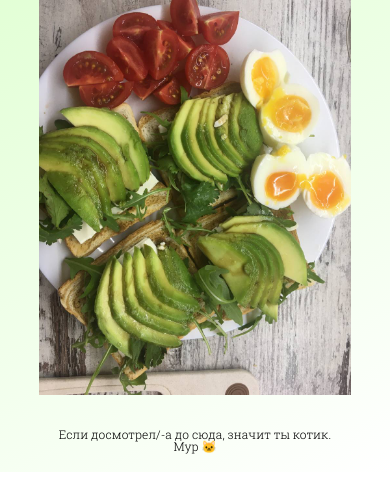
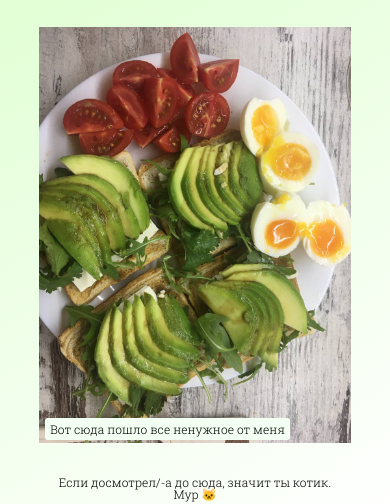
Before and after one commit to ilonaavocadovna/ilonaavocadovna.github.io, a plain HTML site: page index.html in a window 390 px wide. Shown: the part 395-899 px from the top of the page. Before the commit the page ends 867 px from the top, so only its background shows below. Drawn offline with Linux system fonts and the light colour scheme.

Commit message:
add pics labels

```diff
--- a/assets/css/style.css
+++ b/assets/css/style.css
@@ -14,6 +14,10 @@ p {
     font-family: 'Roboto Slab', serif;
     font-size: 25px;
     line-height: 30px;
+}
+
+span {
+    font-family: 'Roboto Slab', serif;
 }
 
 footer p {
@@ -39,6 +43,22 @@ footer {
     padding-bottom: 20px;
 }
 
+.pic-container {
+    position: relative;
+    display: inline-block;
+}
+
+.pic-container span {
+    position: absolute;
+    bottom: 0;
+    left: 0;
+    margin: 0 2% 2% 2%;
+    background-color: #f3fff2;
+    padding: 5px;
+    border-radius: 3px;
+    font-size: 18px;
+}
+
 @media only screen and (max-width: 768px) {
     h1 {
         font-size: 20px;
@@ -59,4 +79,8 @@ footer {
         width: 80vw;
         height: auto;
     }
+
+    .pic-container span {
+        font-size: 12px;
+    }
 }
--- a/index.html
+++ b/index.html
@@ -15,20 +15,28 @@
 </head>
 <body>
 <header class="container">
-    <h1>Привет&#128075; Меня зовут <Назови меня как-то и скажи Вале. Он напишет сюда></h1>
+    <h1>Привет&#128075; Меня зовут
+        <Назови меня как-то и скажи Вале. Он напишет сюда>
+    </h1>
+    <br>
     <p>
         Я подарок одного молодого человека одной молодой даме. <br>
         Он вспомнил, что у нее нет меня, когда делал авокадо тосты и <br>
         посадил меня для нее <br>
+        <br>
         Посажен я был сначала в водичку, а потом в стакан из Протагониста, <br>
-        из которого был выпит чудный фильтр (наверное поэтому <br>
+        из которого был выпит чудный фильтр. Наверное поэтому <br>
         я такой красивый. Был бы стаканчик после <br>
-        рафа - уверен, такого результата не было бы) <br>
+        рафа - уверен, такого результата не было бы. <br>
+        <br>
         Этот сайт - мой дневник &#10084;&#65039;
     </p>
 </header>
 <section class="container pics">
-    <img src="./pics/2021-05-06%2022.29.42.jpg" alt="тут должен быть я, но что-то пошло не так">
+    <div class="pic-container">
+        <img src="./pics/2021-05-06%2022.29.42.jpg" alt="тут должен быть я, но что-то пошло не так">
+        <span>Вот сюда пошло все ненужное от меня</span>
+    </div>
 </section>
 <footer class="container">
     <p>Если досмотрел/-а до сюда, значит ты котик. <br> Мур &#128049;</p>
```
